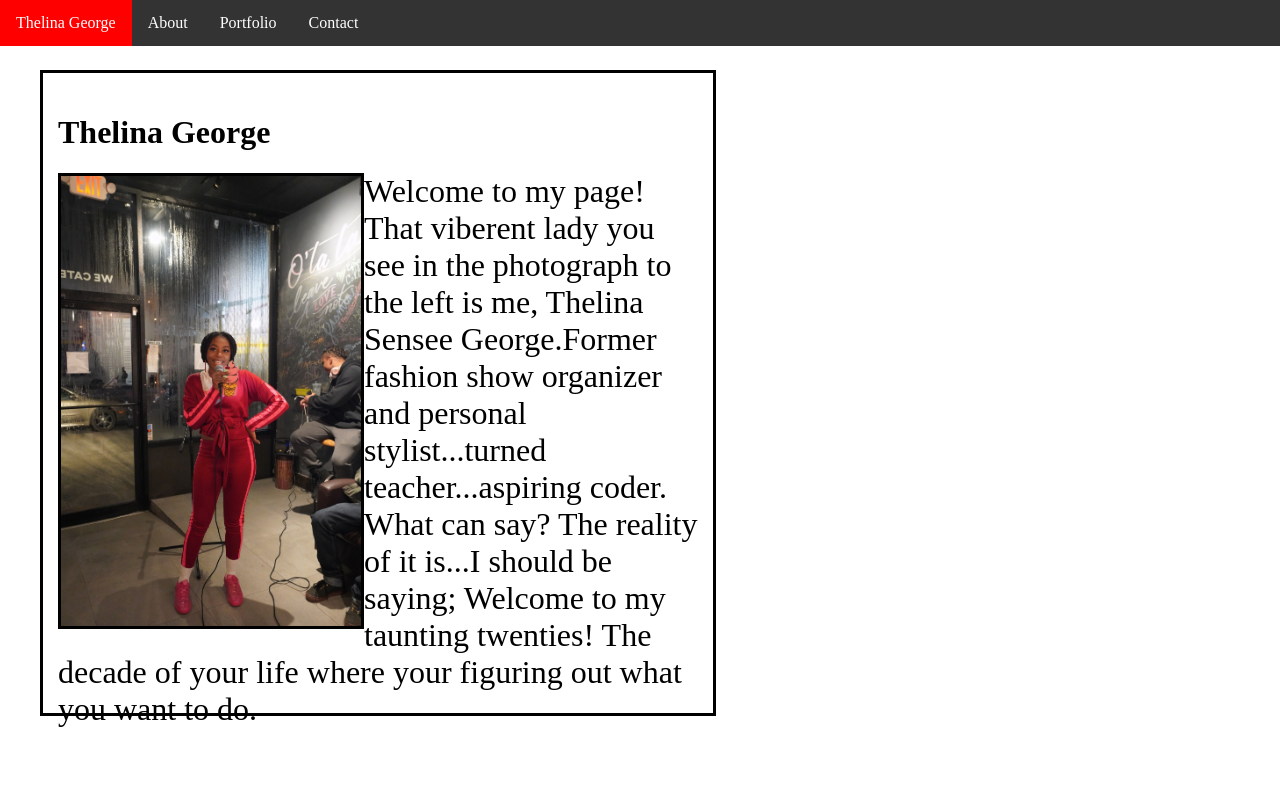
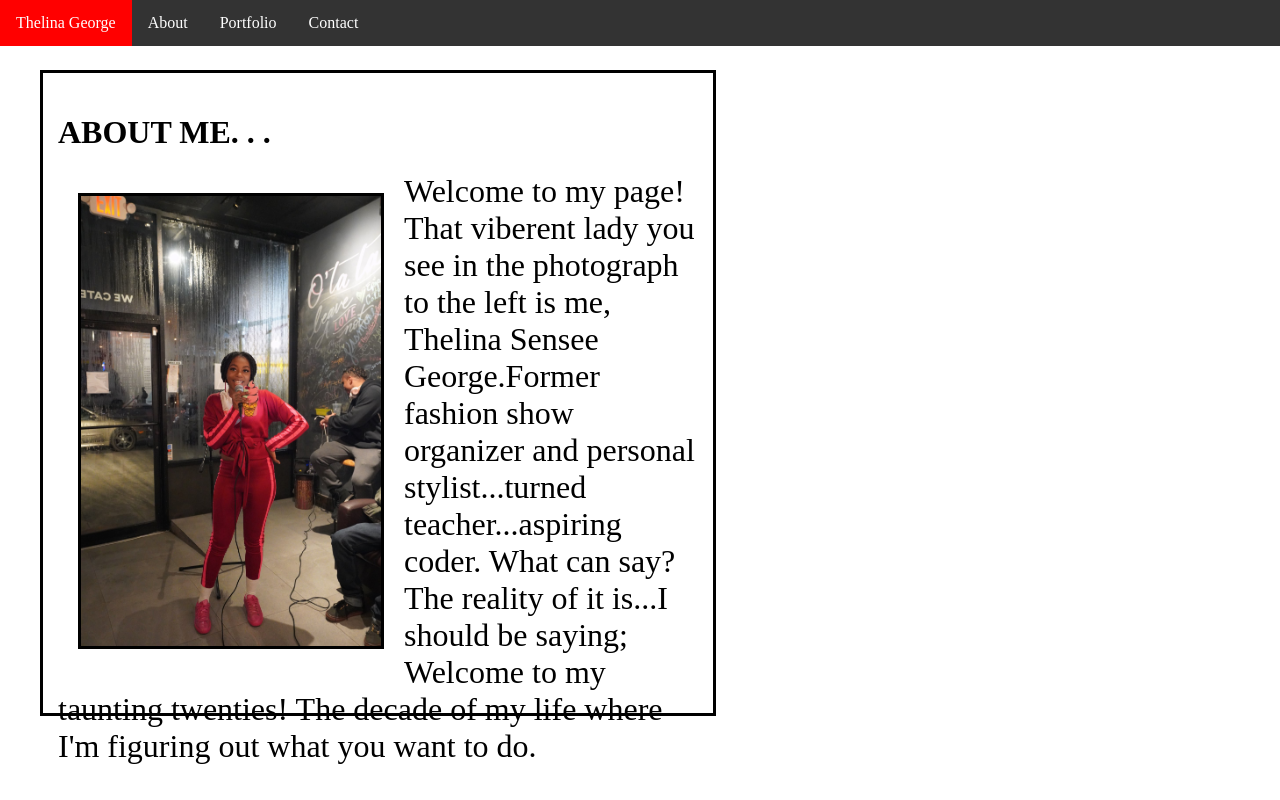
Before and after one commit to Linag94/Basic-Portfolio-, a plain HTML site: page index.html in a window 1280 px wide. Drawn offline with Linux system fonts and the light colour scheme.

Commit message:
Update index.html

```diff
--- a/index.html
+++ b/index.html
@@ -2,6 +2,7 @@
 <html>
 <head>
 <style>
+
  #about-me {
   position: fixed;
   border-style:solid;
@@ -16,6 +17,7 @@ body {margin:0;}
 img {
   float: left;
   border-style: solid;
+  margin: 20px 20px;
 }
 
 ul {
@@ -63,12 +65,14 @@ li a:hover:not(.active) {
 
         <div id="about-me" class="w3-card-4" style="width:50%;">
           <header class="center">
-          <h1>Thelina George</h1>
+          <h1>ABOUT ME. . .</h1>
 
           </header>
 
           <div id="lina" class="center">
-              <p> <img src="./assets/images/DSC01085.jpg" alt="me" style="width:300px;height:450x;"><font size="6">Welcome to my page! That viberent lady you see in the photograph to the left is me, Thelina Sensee George.Former fashion show organizer and personal stylist...turned teacher...aspiring coder. What can say? The reality of it is...I should be saying; Welcome to my taunting twenties! The decade of your life where your figuring out what you want to do.</font></p>
+              <p> <img src="./assets/images/DSC01085.jpg" alt="me" style="width:300px;height:450x;"><font size="6">Welcome to my page! That viberent lady you see in the photograph to the left is me, Thelina Sensee George.Former fashion show organizer and personal stylist...turned teacher...aspiring coder. What can say? The reality of it is...I should be saying; Welcome to my taunting twenties! The decade of my life where I'm figuring out what you want to do.</font></p>
+
+
           </div>
 
 
```
